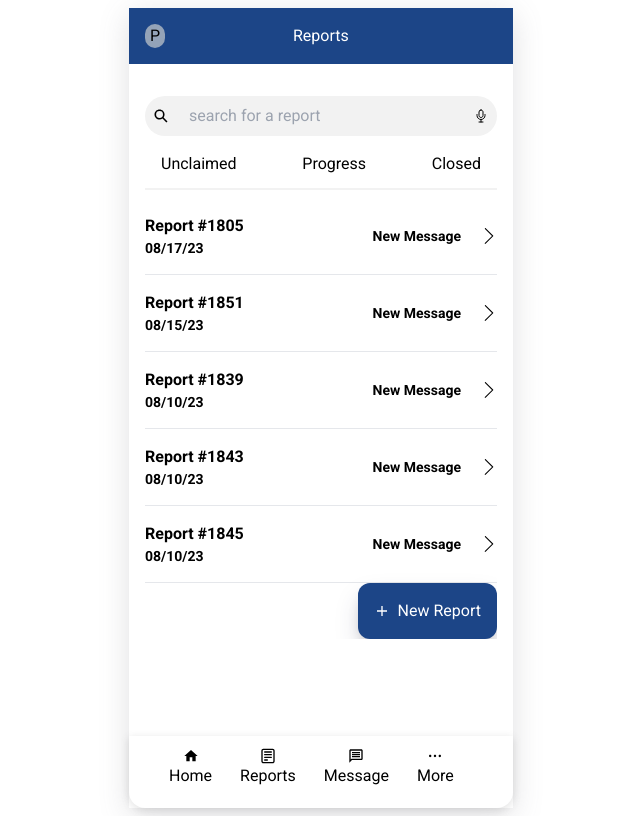
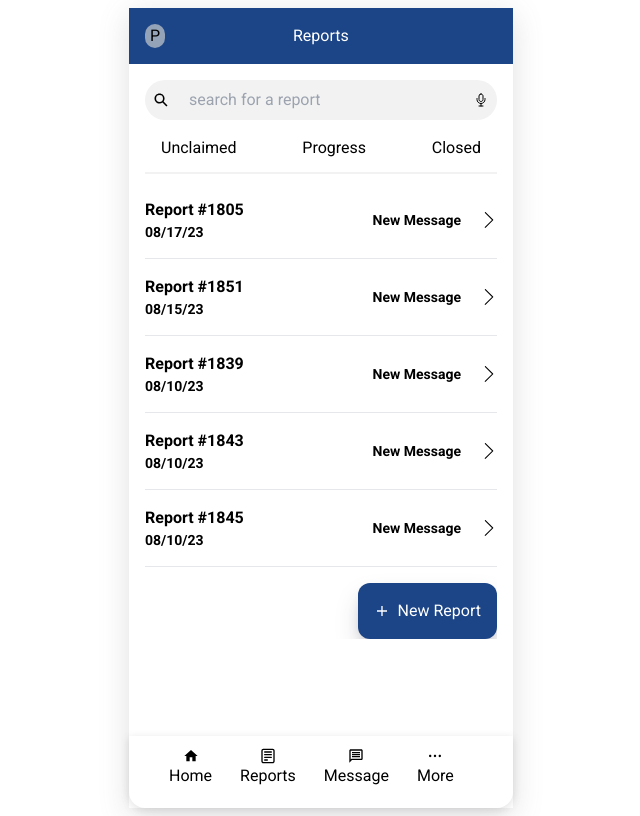
Before and after one commit to Philly-Truce/phillytruce-pwa, a Next.js app: page /reports in a window 1280 px wide. Shown: the whole page, without its empty margins (319-959 px from the left). Built offline with nearby package versions, Linux system fonts and the light colour scheme.

Commit message:
refactor(reports): add id tags and convert to flexbox layout

```diff
--- a/src/app/reports/page.tsx
+++ b/src/app/reports/page.tsx
@@ -5,18 +5,20 @@ import SearchBar from "@/components/search-bar";
 
 export default function Main() {
   return (
-    <div className="overflow-y-scroll">
+    <div
+      id="reports-page-container"
+      className="overflow-y-scroll flex flex-col gap-4"
+    >
       <SearchBar />
       <List />
       <div id="new-report-button" className="bottom-4 right-4 float-end">
         <Link href="/create">
-          <button className="flex items-center gap-2 p-4 bg-primary text-white rounded-xl shadow-[rgba(50,50,93,0.25)_0px_13px_27px_-5px,rgba(0,0,0,0.3)_0px_8px_16px_-8px]">
+          <button className="flex items-center gap-2 p-4 bg-primary text-white rounded-xl shadow-[rgba(50,50,93,0.25)_0px_13px_27px_-5px,rgba(0,0,0,0.3)_0px_8px_16px_-8px] ml-auto">
             <IoMdAdd />
             New Report
           </button>
         </Link>
       </div>
-      {/*  */}
     </div>
   );
 }
--- a/src/components/search-bar.tsx
+++ b/src/components/search-bar.tsx
@@ -5,7 +5,7 @@ export default function SearchBar() {
   return (
     <div
       id="search-bar"
-      className="flex items-center justify-between bg-accent rounded-[1.75rem] p-2 my-4"
+      className="flex items-center justify-between bg-accent rounded-[1.75rem] p-2"
     >
       <div className="flex items-center gap-5">
         <IoSearchSharp />
```
